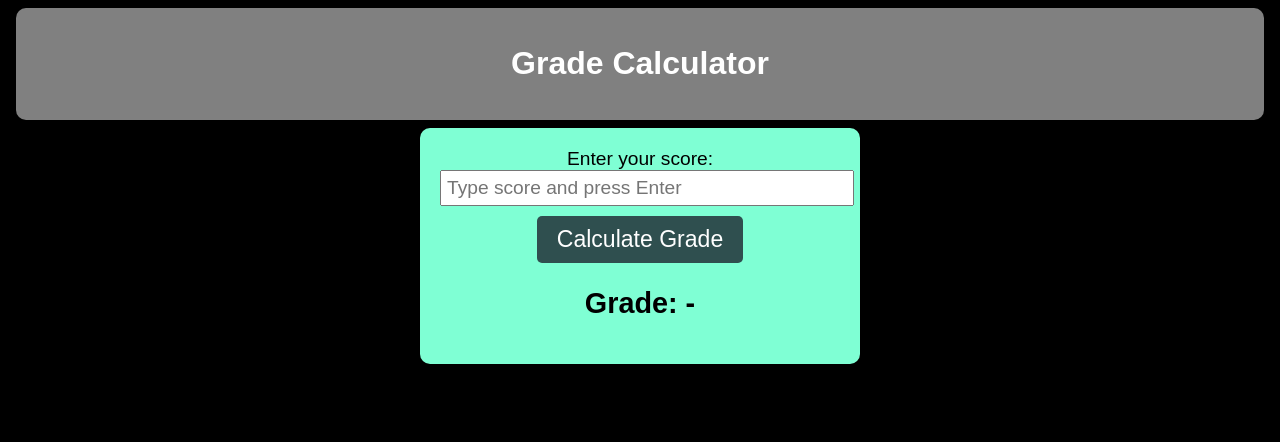
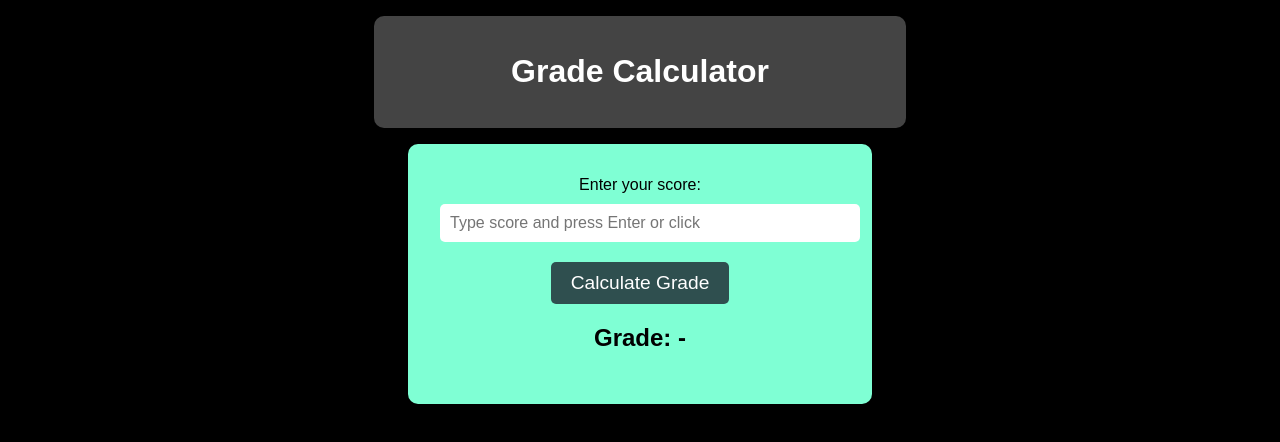
Before and after one commit to SnehaPalle263/SnehaPalle263.github.io, a plain HTML site: page Project/task-1/index.html in a window 1280 px wide. Drawn offline with Linux system fonts and the light colour scheme.

Commit message:
Update index.html

```diff
--- a/Project/task-1/index.html
+++ b/Project/task-1/index.html
@@ -1,56 +1,62 @@
 <!DOCTYPE html>
 <html lang="en">
 <head>
-    <meta charset="UTF-8">
-    <meta name="viewport" content="width=device-width, initial-scale=1.0">
+    <meta charset="UTF-8" />
+    <meta name="viewport" content="width=device-width, initial-scale=1.0"/>
     <title>Grade Calculator</title>
     <style>
         body {
-            background-color: black;
-            color: white;
+            background-color: #000;
+            color: #fff;
             font-family: Arial, sans-serif;
+            margin: 0;
+            padding: 0;
             text-align: center;
         }
+
         .heading {
-            background-color: gray;
-            text-align: center;
-            margin: 0.5em;
+            background-color: #444;
+            padding: 1em;
             border-radius: 10px;
-            padding: 1em 2em;
+            margin: 1em auto;
+            max-width: 500px;
         }
+
         .content-body {
-            margin: 0.5em;
             background-color: aquamarine;
+            color: #000;
+            padding: 2em;
+            border-radius: 10px;
+            max-width: 400px;
+            margin: 1em auto;
+        }
+
+        input {
+            width: 100%;
+            padding: 10px;
+            font-size: 1em;
+            margin-top: 10px;
+            margin-bottom: 20px;
+            border: none;
+            border-radius: 5px;
+        }
+
+        button {
+            padding: 10px 20px;
             font-size: 1.2em;
-            border-radius: 10px;
-            padding: 20px;
-            color: black;
-            max-width: 400px;
-            margin: auto;
-        }
-        .mybutton {
-            text-align: center;
-            margin: 1em 0;
-        }
-        button {
-            font-size: 1.2em;
-            display: block;
-            margin: 0 auto;
-            padding: 10px 20px;
+            background-color: darkslategrey;
+            color: #fff;
             border: none;
-            background-color: darkslategrey;
-            color: white;
             border-radius: 5px;
             cursor: pointer;
         }
+
         button:hover {
             background-color: darkgray;
         }
-        input {
-            font-size: 1em;
-            padding: 5px;
-            width: 100%;
-            margin-bottom: 10px;
+
+        #grade {
+            font-weight: bold;
         }
     </style>
 </head>
@@ -61,36 +67,32 @@
     </div>
 
     <div class="content-body">
-        <label for="score">Enter your score:</label>
-        <input type="number" id="score" onkeypress="checkEnter(event)" placeholder="Type score and press Enter">
-        <button onclick="calculateGrade()">Calculate Grade</button>
+        <form onsubmit="calculateGrade(); return false;">
+            <label for="score">Enter your score:</label>
+            <input type="number" id="score" name="score" placeholder="Type score and press Enter or click" required />
+            <button type="submit">Calculate Grade</button>
+        </form>
         <h2>Grade: <span id="grade">-</span></h2>
     </div>
 
     <script>
-        function checkEnter(event) {
-            if (event.key === 'Enter') {
-                calculateGrade();
-            }
-        }
+        function calculateGrade() {
+            const score = parseFloat(document.getElementById('score').value);
+            let grade = "-";
 
-        function calculateGrade() {
-            var score = document.getElementById('score').value;
-            var grade = "";
-
-            if (score >= 80) {
+            if (isNaN(score) || score < 0) {
+                grade = "Invalid Score";
+            } else if (score >= 80) {
                 grade = "A";
             } else if (score >= 60) {
                 grade = "B";
             } else if (score >= 40) {
                 grade = "C";
-            } else if (score >= 0) {
+            } else {
                 grade = "F";
-            } else {
-                grade = "Invalid Score";
             }
 
-            document.getElementById('grade').innerText = grade;
+            document.getElementById('grade').textContent = grade;
         }
     </script>
 
```
